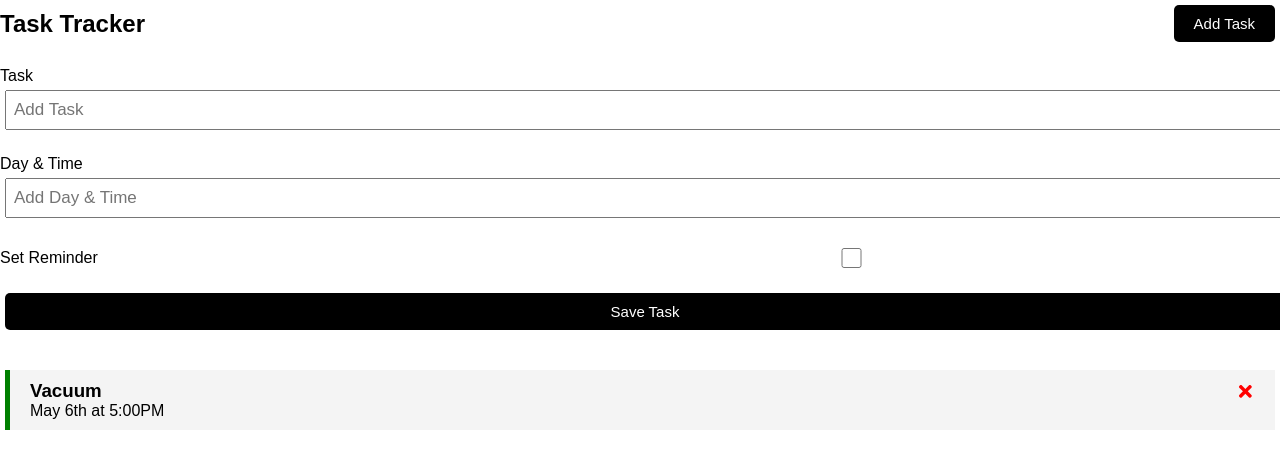
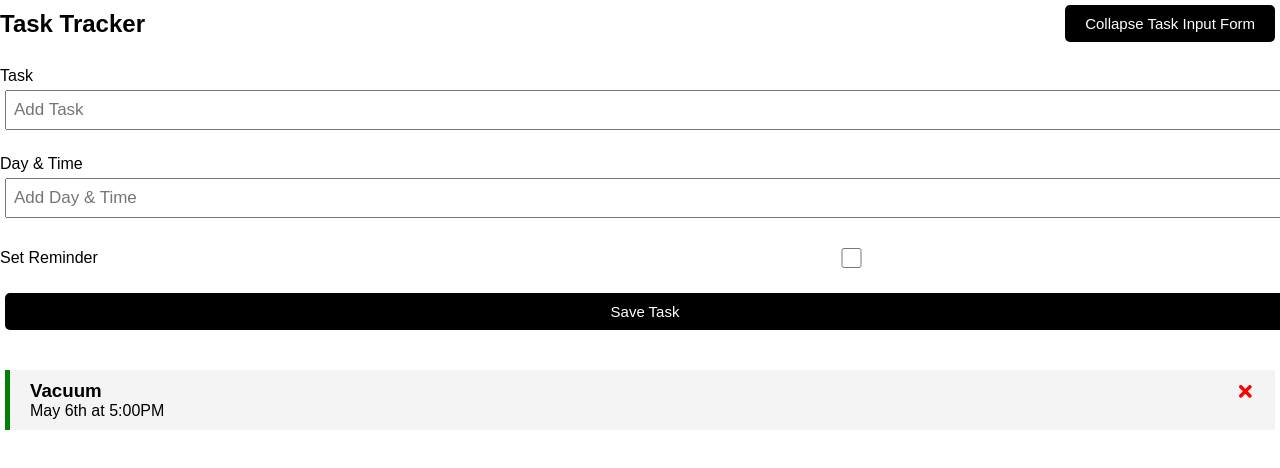
Before and after one commit to NelsonWu820/react-task-tracker, a React (Create React App) app: page / in a window 1280 px wide. Shown: the top 468 px of the page. Built offline with nearby package versions, Linux system fonts and the light colour scheme.

Commit message:
Adding  a toggle to task input form

```diff
--- a/src/App.js
+++ b/src/App.js
@@ -4,6 +4,7 @@ import Tasks from './components/Tasks';
 import { useState } from 'react';
 
 function App() {
+  const [showAddTask, setShowAddTask] = useState(true)
   const [tasks, setTasks] = useState([
     {
       id: 1,
@@ -22,10 +23,11 @@ function App() {
   const onDelete = (id) => {
     setTasks(tasks.filter((task) => task.id !== id))
   }
+
   return (
     <div className="App">
-      <Header/>
-      <AddTasks onAdd={addTask}/>
+      <Header changeTaskForm={() => setShowAddTask(!showAddTask)} showAddTask={showAddTask}/>
+      { showAddTask && <AddTasks onAdd={addTask}/>}
       <Tasks onDelete={onDelete} tasks={tasks}/>
     </div>
   );
--- a/src/components/Button.js
+++ b/src/components/Button.js
@@ -1,6 +1,6 @@
-const Button = ({color, text}) => {
+const Button = ({color, text, onClick}) => {
   return (
-    <button style={{backgroundColor : color}} className="btn">{text}</button>
+    <button style={{backgroundColor : color}} className="btn" onClick={onClick}>{text}</button>
   )
 }
 
--- a/src/components/Header.js
+++ b/src/components/Header.js
@@ -1,10 +1,10 @@
 import Button from "./Button"
 
-const Header = () => {
+const Header = ({ changeTaskForm }) => {
   return (
     <section className="header">
         <h1>Task Tracker</h1>
-        <Button color='black' text="Add Task"/>
+        <Button color='black' text="Collapse Task Input Form" onClick={changeTaskForm}/>
     </section>
   )
 }
```
